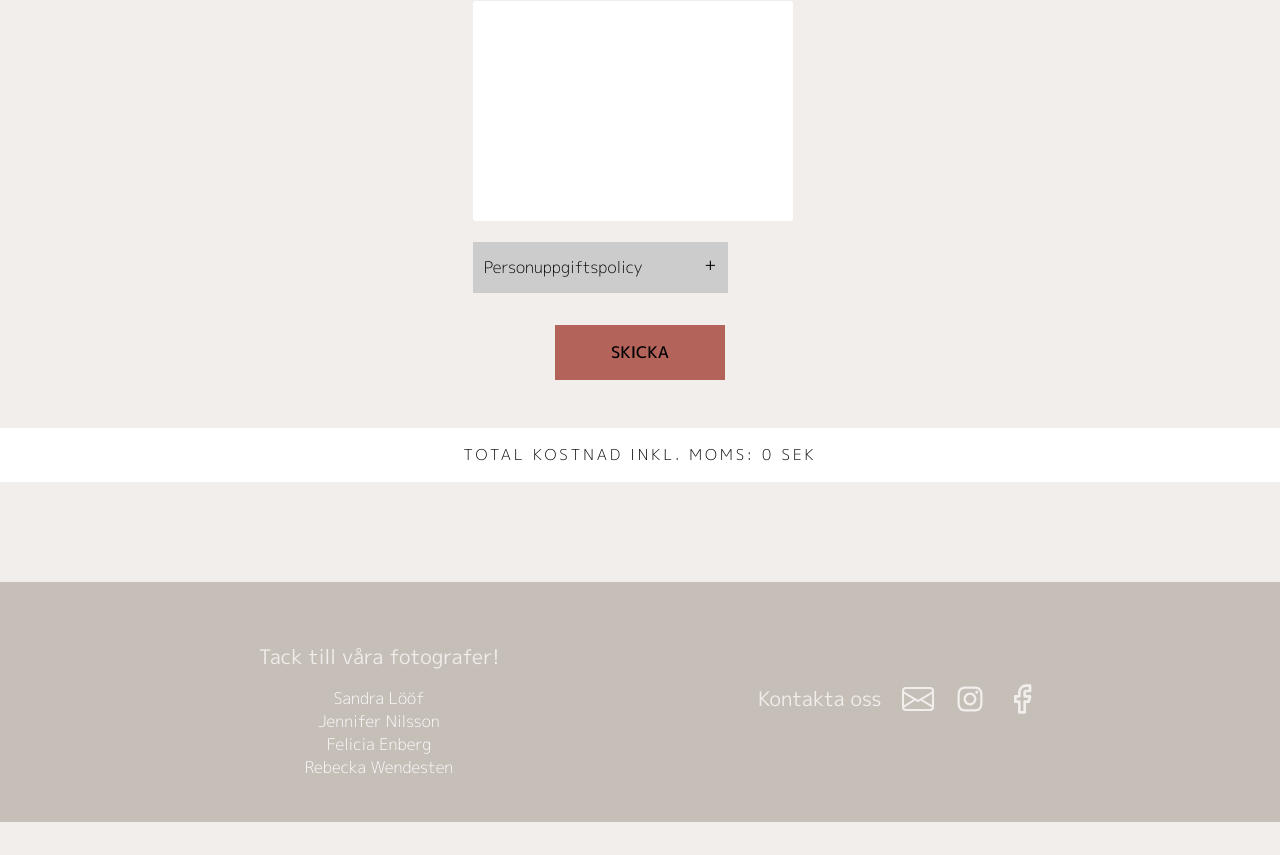
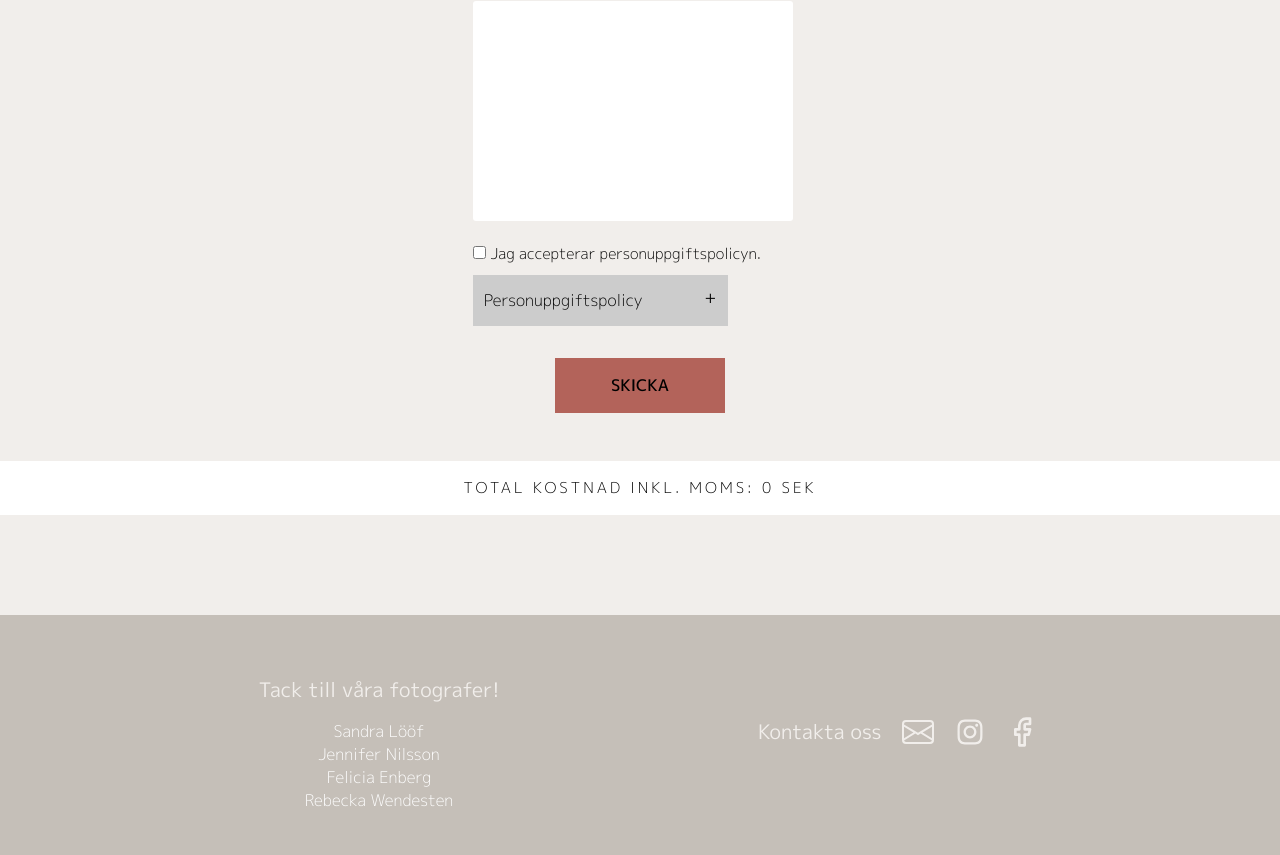
Before and after one commit to mathildakarlsson/final-project, a React (Create React App) app: page /wishlist in a window 1280 px wide. Shown: the part 813-1668 px from the top of the page. Before the commit the page ends 1635 px from the top, so only its background shows below. Built offline with nearby package versions, Linux system fonts and the light colour scheme.

Commit message:
added checkbox in BookingForm and index.css

```diff
--- a/src/index.css
+++ b/src/index.css
@@ -163,6 +163,12 @@ a {
 
 }
 
+.custom-field-checkbox {
+  font-size: 15px;
+  font-weight: 300;
+  padding-left: 5px;
+}
+
 .custom-field input {
   border: none;
   background: white;
@@ -261,6 +267,7 @@ textarea {
   justify-content: space-between;
   background-color: #ccc;
   padding: 0.7em;
+  margin-top: 10px;
 }
 .accordion-toggle:hover {
   background-color: #ddd;
--- a/src/pages/BookingForm.js
+++ b/src/pages/BookingForm.js
@@ -176,6 +176,17 @@ const BookingForm = () => {
                                 </textarea>
                             </li>
 
+                            <li>
+                                <input
+                                    type="checkbox"
+                                    name="checkbox"
+                                    required
+                                />
+                                <label className="custom-field-checkbox">
+                                    Jag accepterar personuppgiftspolicyn.
+                                </label>
+                            </li>
+
                             <ul className="accordion">
                                 {accordionData.map(({ heading, content }) => (
                                     <Accordion heading={heading} content={content} />
```
Also changed, not shown: 1 other file (tests, documents, lock files or other folders).
